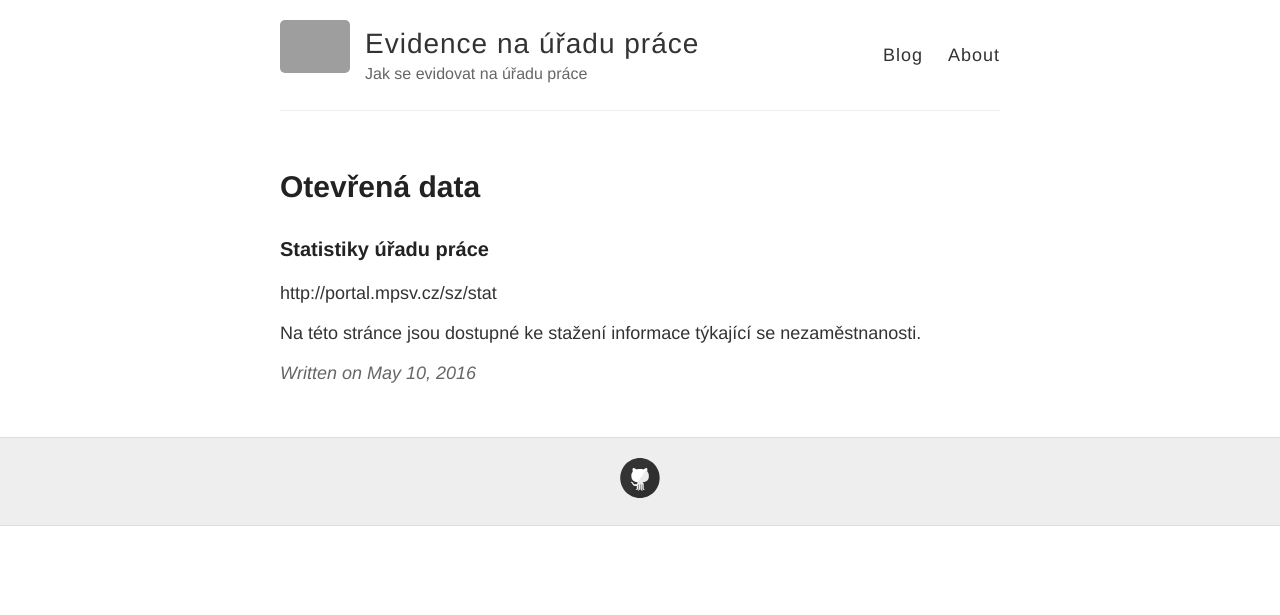
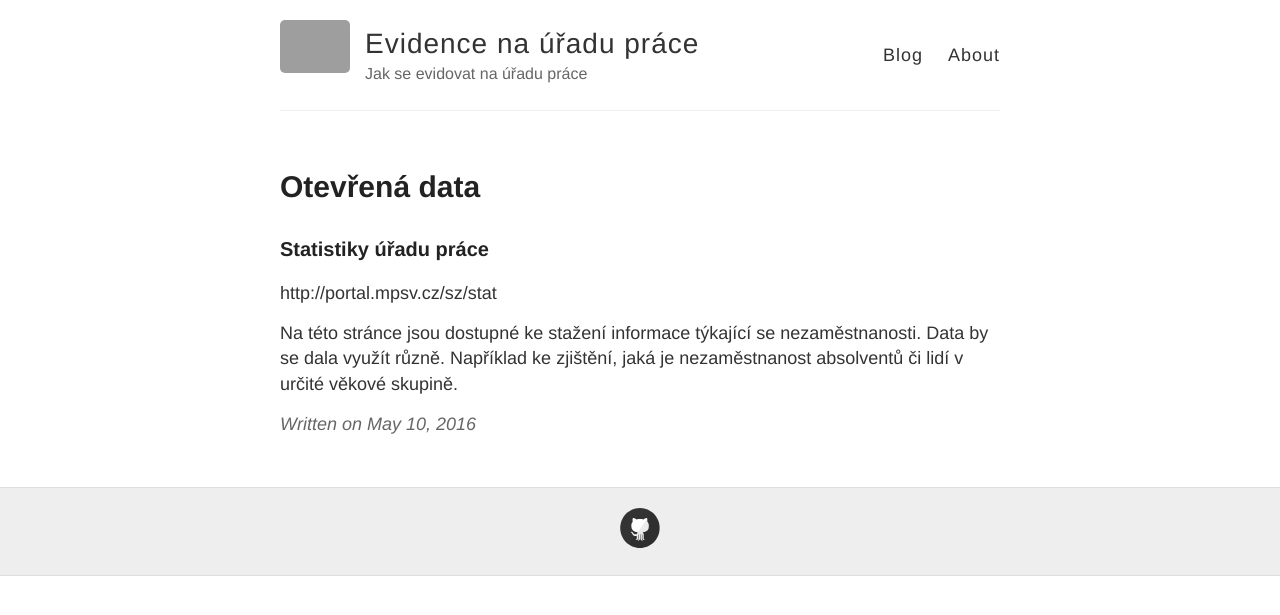
Before and after one commit to dokiinka/dokiinka.github.io, a Jekyll site: the page built from _posts/2016-5-10-opendata.md, in a window 1280 px wide. Shown: the top 615 px of the page. Built offline with Jekyll 4.4.1, drawn with Linux system fonts in a browser that asks for light colours; grey boxes are pictures that could not be loaded.

Commit message:
Update 2016-5-10-opendata.md

```diff
--- a/_posts/2016-5-10-opendata.md
+++ b/_posts/2016-5-10-opendata.md
@@ -7,4 +7,4 @@ title: Otevřená data
 
 http://portal.mpsv.cz/sz/stat
 
-Na této stránce jsou dostupné ke stažení informace týkající se nezaměstnanosti.
+Na této stránce jsou dostupné ke stažení informace týkající se nezaměstnanosti. Data by se dala využít různě. Například ke zjištění, jaká je nezaměstnanost absolventů či lidí v určité věkové skupině.
```
